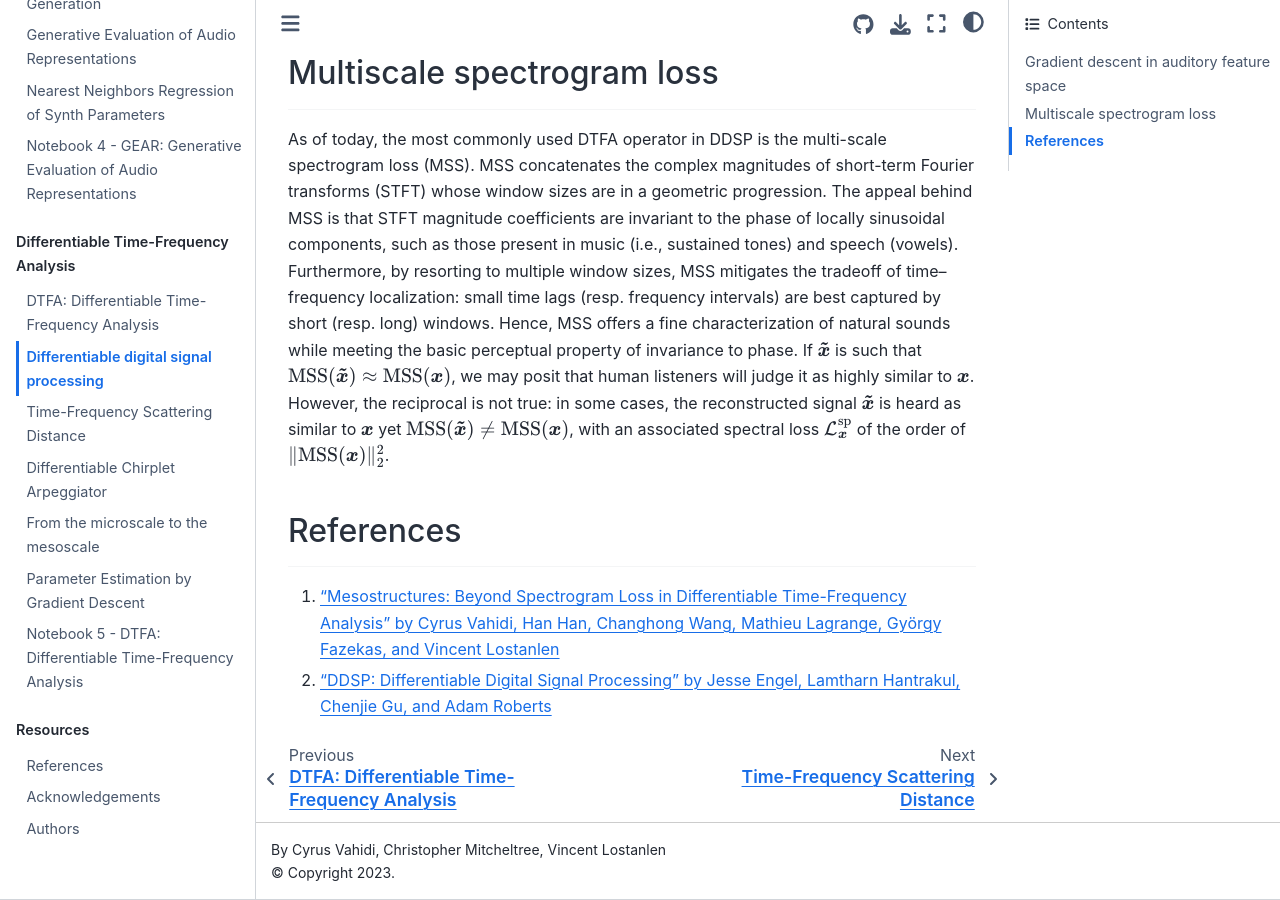
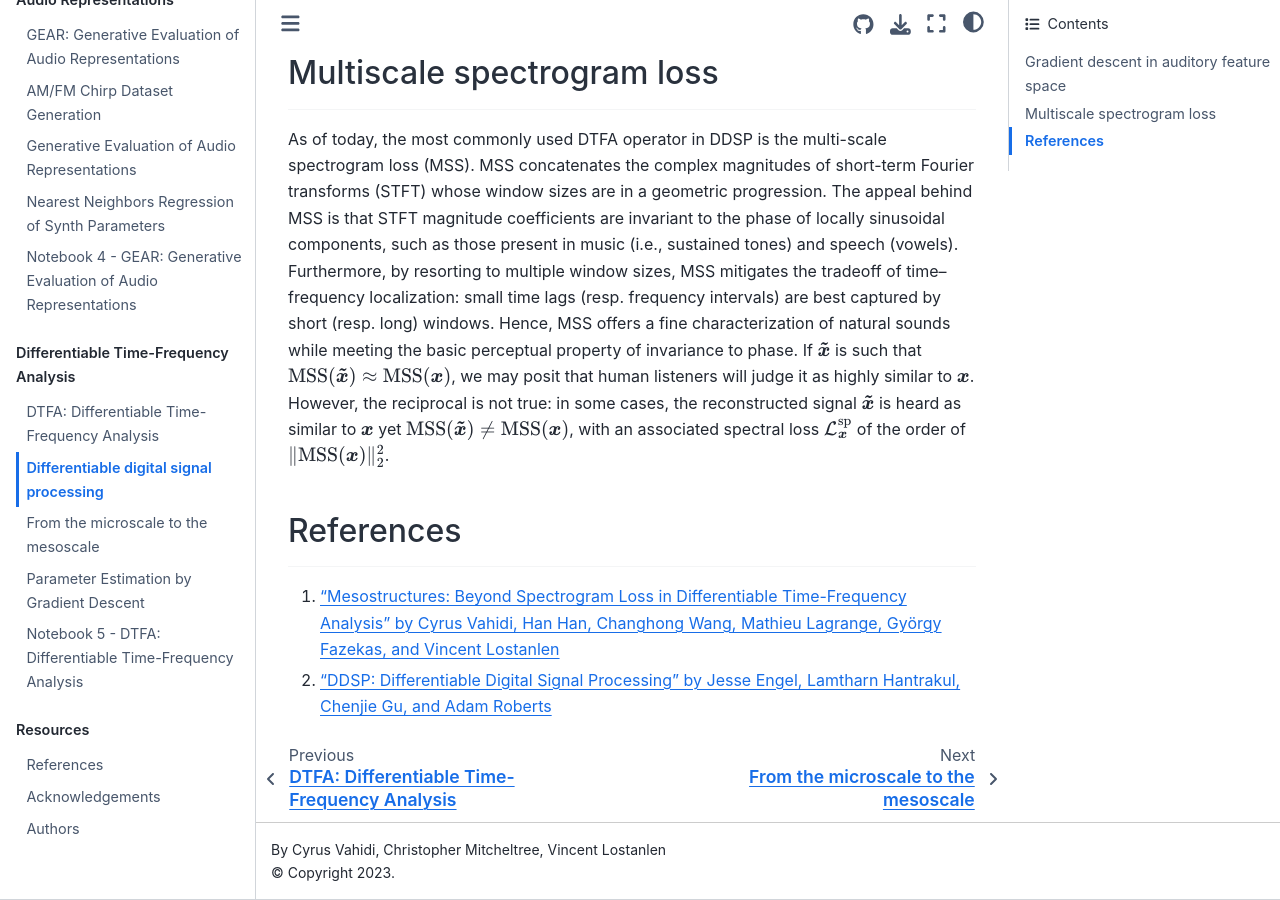
Before and after one commit to kymatio/ismir23-tutorial, a Jupyter Book: the page built from book/ch6_dtfa/ddsp.md, in a window 1280 px wide and 900 px high, scrolled down 886 px. Built offline with Jupyter Book 1.0.4 settings and Sphinx 7.4.7 and the Sphinx Book theme 1.1.4, drawn with Linux system fonts in a browser that asks for light colours; some of the changed text lies outside the part shown.

Commit message:
remove dtfa sections

```diff
--- a/book/_toc.yml
+++ b/book/_toc.yml
@@ -50,8 +50,6 @@ parts:
     chapters:
     - file: ch6_dtfa/dtfa
     - file: ch6_dtfa/ddsp
-    - file: ch6_dtfa/jtfs_loss
-    - file: ch6_dtfa/chirplet_arp
     - file: ch6_dtfa/micro_to_meso
     - file: ch6_dtfa/gradient_viz
     - file: ch6_dtfa/5_dtfa
--- a/book/ch6_dtfa/chirplet_arp.md
+++ /dev/null
@@ -1,2 +0,0 @@
-Differentiable Chirplet Arpeggiator
-===================================
--- a/book/ch6_dtfa/jtfs_loss.md
+++ /dev/null
@@ -1,4 +0,0 @@
-Time-Frequency Scattering Distance
-==================================
-
-- computing the JTFS loss
```
